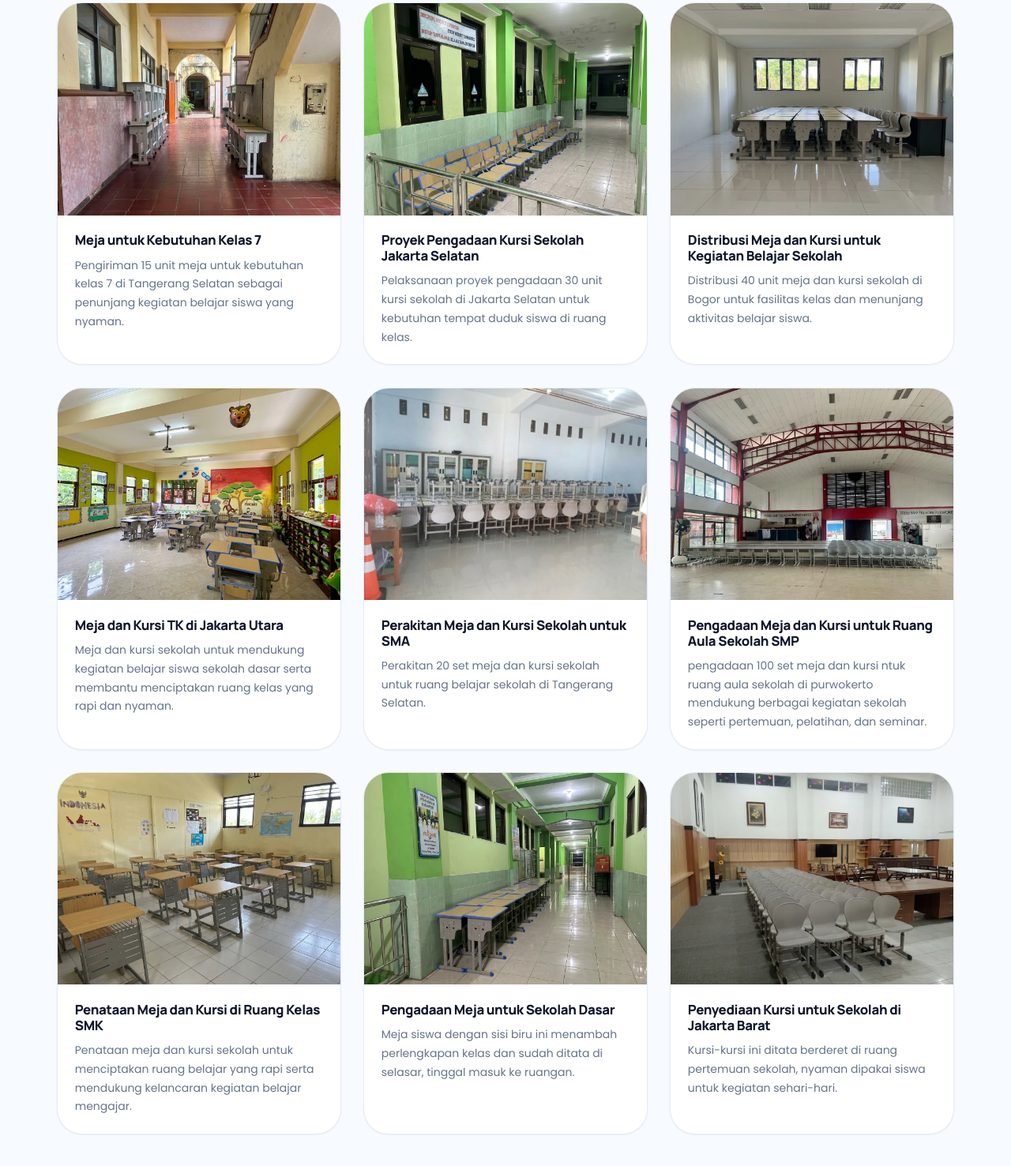
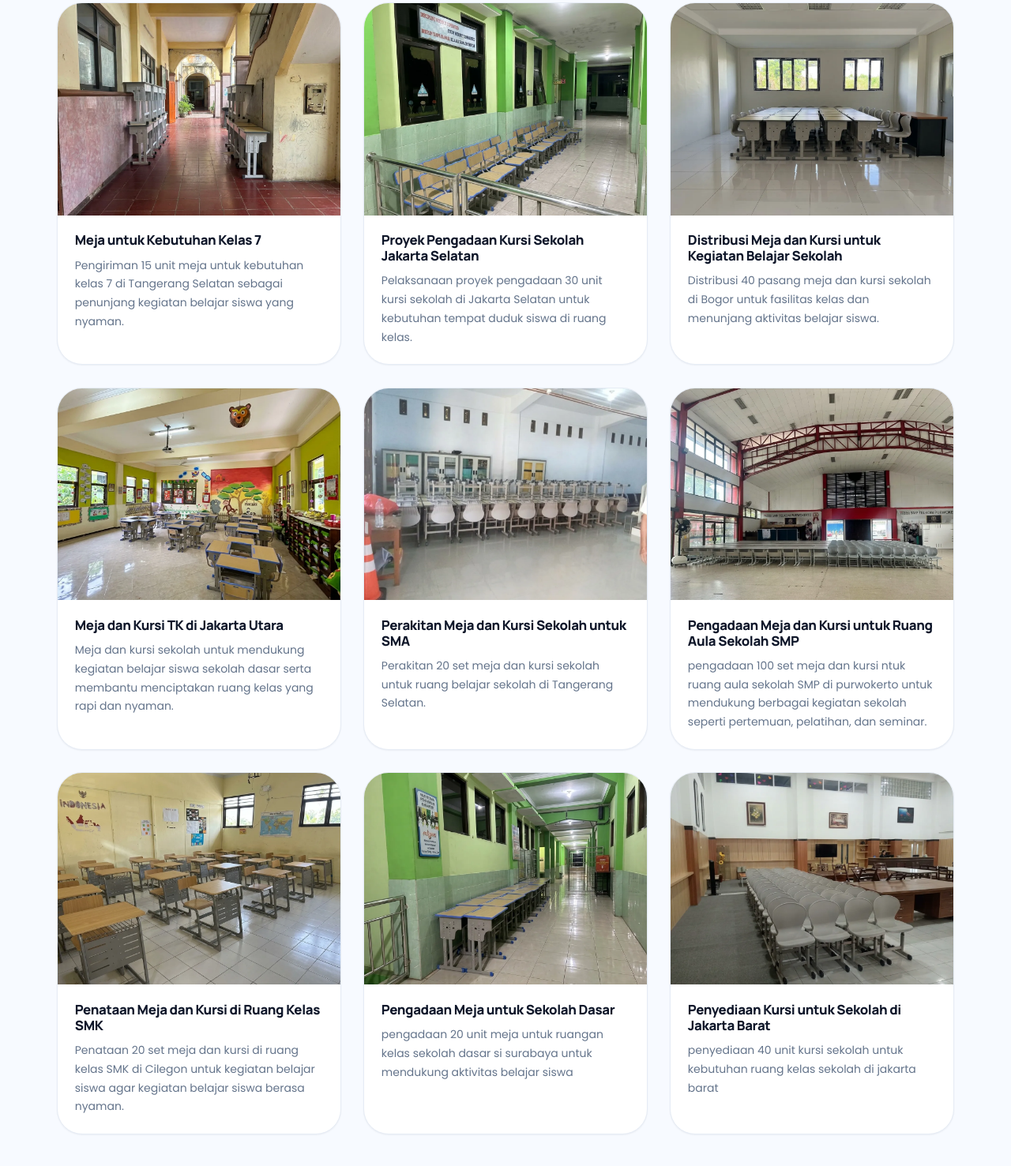
Before and after one commit to ryandayz677-pixel/jual-kursi-sekolah-jakarta, a plain HTML site: page portofolio.html in a window 1280 px wide. Shown: the part 829-2306 px from the top of the page at 79% size. Drawn offline with Linux system fonts and the light colour scheme.

Commit message:
Update website

```diff
--- a/portofolio.html
+++ b/portofolio.html
@@ -77,7 +77,7 @@
             <figure class="portfolio-card__media"><img src="assets/img/portofolio-1.webp" srcset="assets/img/portofolio-1.webp 720w, assets/img/portofolio-1.webp 1400w" sizes="(max-width: 700px) calc(100vw - 36px), (max-width: 1080px) 50vw, 380px" width="720" height="540" fetchpriority="high" alt="20 set meja dan kursi sekolah tiba di ruang kelas di Jakarta Pusat" loading="eager" decoding="async"></figure>
             <div class="portfolio-card__body">
               <h2 class="portfolio-card__title">Pengiriman 20 Set Meja Kursi ke Sekolah di Jakarta Pusat</h2>
-              <p class="portfolio-card__text">Pengiriman 20 set meja dan kursi sekolah di jakarta pusat untuk Kegiatan Belajar siswa</p>
+              <p class="portfolio-card__text">Pengiriman set meja dan kursi sekolah di jakarta pusat untuk Kegiatan Belajar siswa berjumlah 20 set</p>
             </div>
           </article>
           <article class="portfolio-card reveal" style="--d:80ms">
@@ -91,7 +91,7 @@
             <figure class="portfolio-card__media"><img src="assets/img/portofolio-3.webp" srcset="assets/img/portofolio-3.webp 720w, assets/img/portofolio-3.webp 1200w" sizes="(max-width: 700px) calc(100vw - 36px), (max-width: 1080px) 50vw, 380px" width="720" height="538" alt="60 meja baca tertata di ruang perpustakaan sekolah di Tangerang" loading="lazy" decoding="async"></figure>
             <div class="portfolio-card__body">
               <h2 class="portfolio-card__title">Meja untuk Ruang Perpustakaan Sekolah di Tanggerang</h2>
-              <p class="portfolio-card__text">Pengiriman 60 unit meja untuk perpustakaan sekolah di Tangerang untuk menunjang kenyamanan dan kebutuhan belajar siswa.</p>
+              <p class="portfolio-card__text">sebanyak 60 unit meja untuk perpustakaan sekolah di Tangerang untuk menunjang kenyamanan dan kebutuhan belajar siswa.</p>
             </div>
           </article>
           <article class="portfolio-card reveal" style="--d:240ms">
@@ -112,7 +112,7 @@
             <figure class="portfolio-card__media"><img src="assets/img/portofolio-6.webp" srcset="assets/img/portofolio-6.webp 720w, assets/img/portofolio-6.webp 1200w" sizes="(max-width: 700px) calc(100vw - 36px), (max-width: 1080px) 50vw, 380px" width="720" height="538" alt="Ruang kelas berisi 40 unit meja dan kursi sekolah di Bogor" loading="lazy" decoding="async"></figure>
             <div class="portfolio-card__body">
               <h2 class="portfolio-card__title">Distribusi Meja dan Kursi untuk Kegiatan Belajar Sekolah</h2>
-              <p class="portfolio-card__text">Distribusi 40 unit meja dan kursi sekolah di Bogor untuk fasilitas kelas dan menunjang aktivitas belajar siswa.</p>
+              <p class="portfolio-card__text">Distribusi 40 pasang meja dan kursi sekolah di Bogor untuk fasilitas kelas dan menunjang aktivitas belajar siswa.</p>
             </div>
           </article>
           <article class="portfolio-card reveal" style="--d:160ms">
@@ -133,28 +133,28 @@
             <figure class="portfolio-card__media"><img src="assets/img/portofolio-9.webp" srcset="assets/img/portofolio-9.webp 720w, assets/img/portofolio-9.webp 1200w" sizes="(max-width: 700px) calc(100vw - 36px), (max-width: 1080px) 50vw, 380px" width="720" height="538" alt="Deretan kursi dan meja di aula SMP" loading="lazy" decoding="async"></figure>
             <div class="portfolio-card__body">
               <h2 class="portfolio-card__title">Pengadaan Meja dan Kursi untuk Ruang Aula Sekolah SMP</h2>
-              <p class="portfolio-card__text">pengadaan 100 set meja dan kursi ntuk ruang aula sekolah di purwokerto mendukung berbagai kegiatan sekolah seperti pertemuan, pelatihan, dan seminar.</p>
+              <p class="portfolio-card__text">pengadaan 100 set meja dan kursi ntuk ruang aula sekolah SMP di purwokerto untuk mendukung berbagai kegiatan sekolah seperti pertemuan, pelatihan, dan seminar.</p>
             </div>
           </article>
           <article class="portfolio-card reveal" style="--d:80ms">
             <figure class="portfolio-card__media"><img src="assets/img/portofolio-10.webp" srcset="assets/img/portofolio-10.webp 720w, assets/img/portofolio-10.webp 1200w" sizes="(max-width: 700px) calc(100vw - 36px), (max-width: 1080px) 50vw, 380px" width="720" height="538" alt="Ruang kelas SMK dengan meja dan kursi tertata rapi" loading="lazy" decoding="async"></figure>
             <div class="portfolio-card__body">
               <h2 class="portfolio-card__title">Penataan Meja dan Kursi di Ruang Kelas SMK</h2>
-              <p class="portfolio-card__text">Penataan meja dan kursi sekolah untuk menciptakan ruang belajar yang rapi serta mendukung kelancaran kegiatan belajar mengajar.</p>
+              <p class="portfolio-card__text">Penataan 20 set meja dan kursi di ruang kelas SMK di Cilegon untuk kegiatan belajar siswa agar kegiatan belajar siswa berasa nyaman.</p>
             </div>
           </article>
           <article class="portfolio-card reveal" style="--d:160ms">
             <figure class="portfolio-card__media"><img src="assets/img/portofolio-11.webp" srcset="assets/img/portofolio-11.webp 720w, assets/img/portofolio-11.webp 1200w" sizes="(max-width: 700px) calc(100vw - 36px), (max-width: 1080px) 50vw, 380px" width="720" height="538" alt="Meja siswa sekolah dasar berjajar di selasar sekolah" loading="lazy" decoding="async"></figure>
             <div class="portfolio-card__body">
               <h2 class="portfolio-card__title">Pengadaan Meja untuk Sekolah Dasar</h2>
-              <p class="portfolio-card__text">Meja siswa dengan sisi biru ini menambah perlengkapan kelas dan sudah ditata di selasar, tinggal masuk ke ruangan.</p>
+              <p class="portfolio-card__text">pengadaan 20 unit meja untuk ruangan kelas sekolah dasar si surabaya untuk mendukung aktivitas belajar siswa</p>
             </div>
           </article>
           <article class="portfolio-card reveal" style="--d:240ms">
             <figure class="portfolio-card__media"><img src="assets/img/portofolio-12.webp" srcset="assets/img/portofolio-12.webp 720w, assets/img/portofolio-12.webp 1200w" sizes="(max-width: 700px) calc(100vw - 36px), (max-width: 1080px) 50vw, 380px" width="720" height="538" alt="Kursi sekolah berderet di ruang pertemuan sekolah di Jakarta Barat" loading="lazy" decoding="async"></figure>
             <div class="portfolio-card__body">
               <h2 class="portfolio-card__title">Penyediaan Kursi untuk Sekolah di Jakarta Barat</h2>
-              <p class="portfolio-card__text">Kursi-kursi ini ditata berderet di ruang pertemuan sekolah, nyaman dipakai siswa untuk kegiatan sehari-hari.</p>
+              <p class="portfolio-card__text">penyediaan 40 unit kursi sekolah untuk kebutuhan ruang kelas sekolah di jakarta barat</p>
             </div>
           </article>
         </div>
@@ -167,7 +167,7 @@
       <div class="footer__grid">
         <div class="footer__col">
           <a class="footer__brand" href="index.html" aria-label="Cahaya Mustika Indonesia — kembali ke beranda">
-            <img class="footer__logo" src="assets/images/logo-footer-180.webp" srcset="assets/images/logo-footer-180.webp 180w, assets/images/logo-footer.webp 360w" sizes="(min-width: 1500px) 165px, (min-width: 1100px) 11vw, 120px" width="180" height="180" alt="Cahaya Mustika Indonesia" loading="lazy" decoding="async">
+            <img class="footer__logo" src="assets/images/logo-footer.webp" srcset="assets/images/logo-footer-180.webp 180w, assets/images/logo-footer.webp 360w" sizes="(min-width: 1500px) 165px, (min-width: 1100px) 11vw, 120px" width="180" height="180" alt="Cahaya Mustika Indonesia" loading="lazy" decoding="async">
           </a>
           <p class="footer__about">Penyedia set meja dan kursi sekolah Zeco untuk berbagai institusi pendidikan di Jakarta, lengkap dengan layanan konsultasi produk, pengiriman, pemasangan, dan purna jual.</p>
         </div>
```
